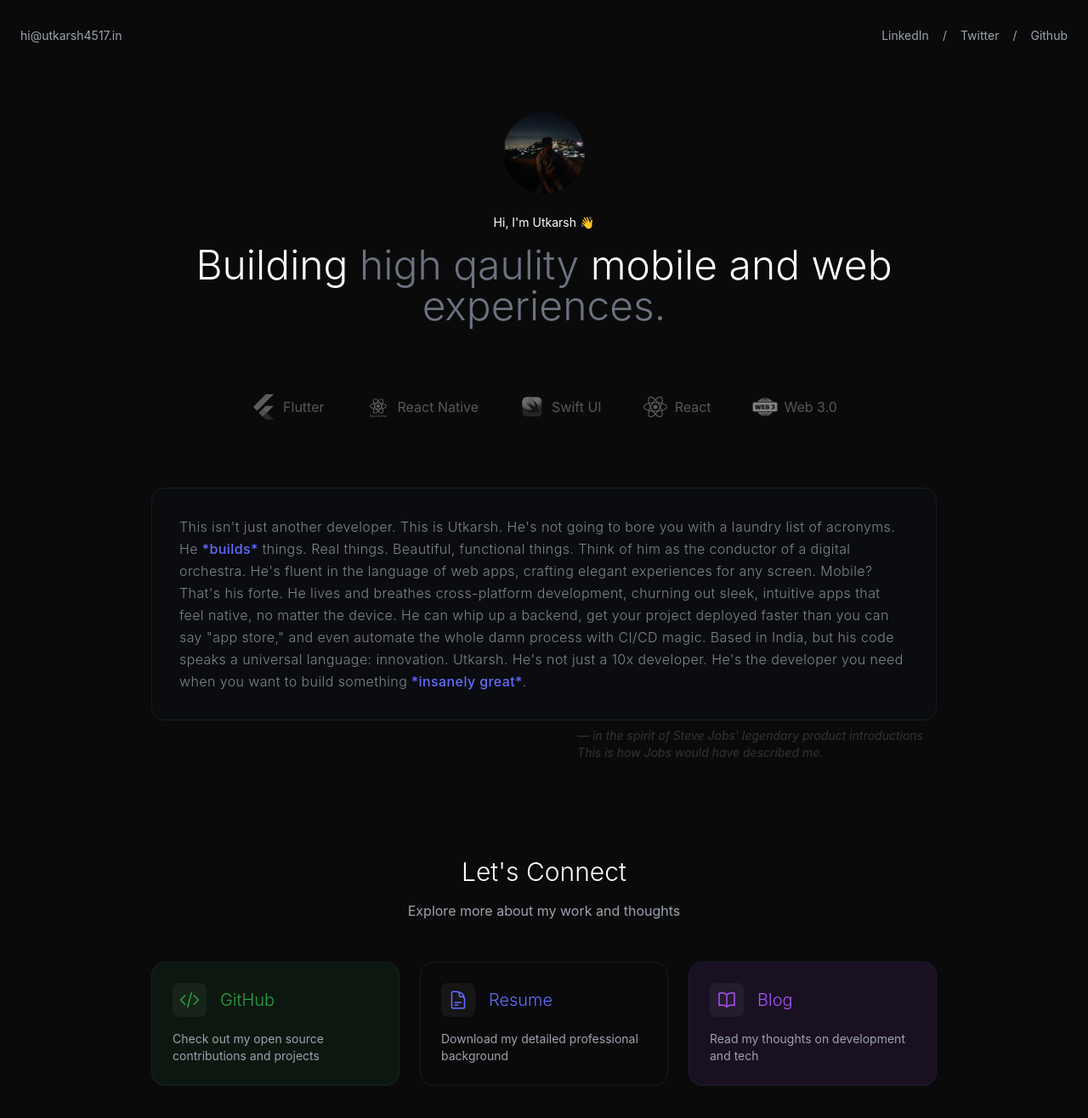
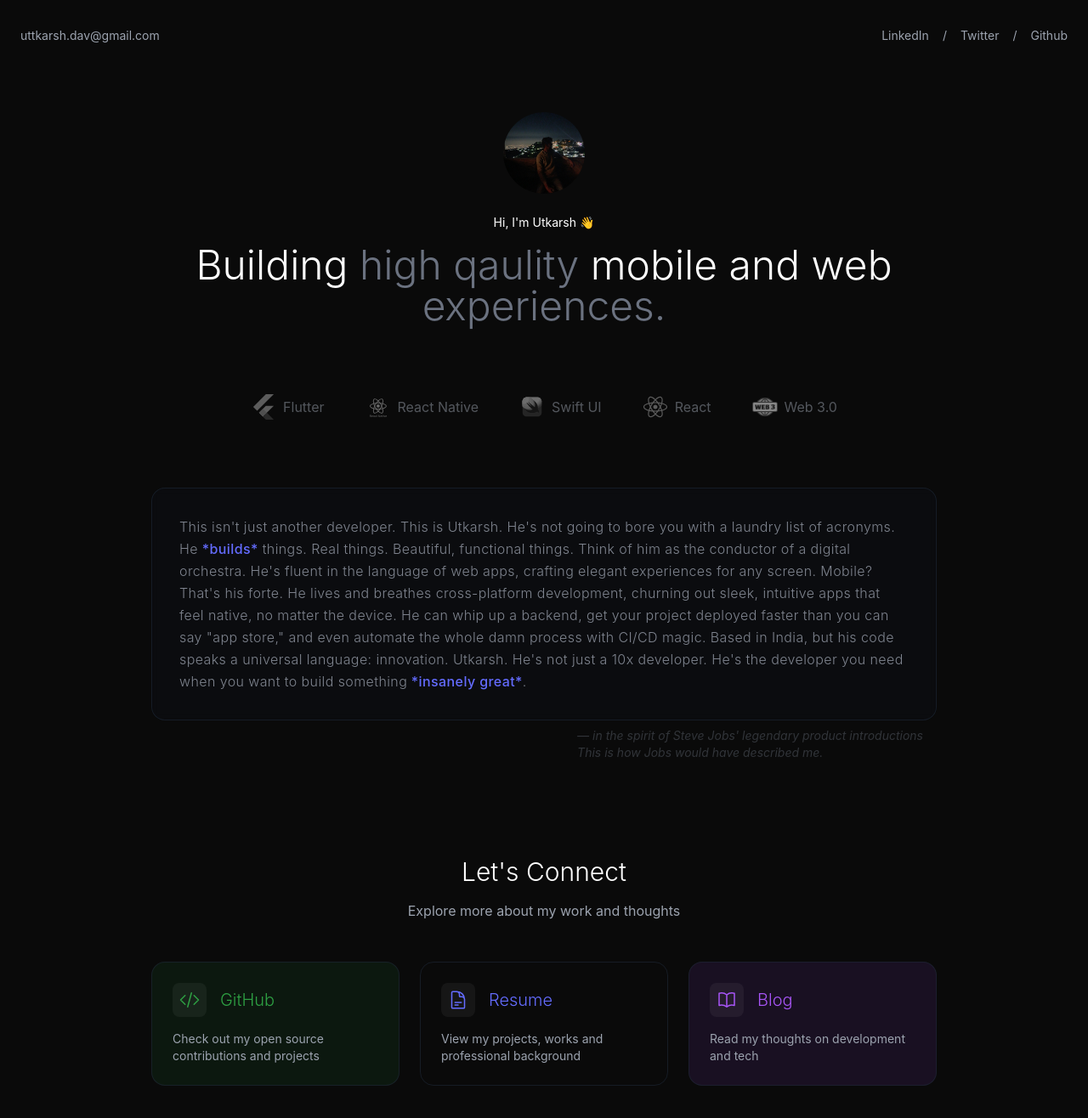
Before and after one commit to Utkarsh4517/portfolio, a Next.js app: page / in a window 1280 px wide. Shown: the top 1316 px of the page at 85% size. Built offline with nearby package versions, Linux system fonts and the light colour scheme.

Commit message:
created connect section

```diff
--- a/src/app/components/Connect.tsx
+++ b/src/app/components/Connect.tsx
@@ -12,7 +12,7 @@ const links = [
   },
   {
     title: "Resume",
-    description: "Download my detailed professional background",
+    description: "View my projects, works and professional background",
     icon: <DocumentTextIcon className="w-6 h-6" />,
     url: "https://drive.google.com/file/d/1VZh5lilKuXXzG4BfIIzEDvdLfnO5RDKx/view?usp=sharing",
     className: "bg-accent/10 text-accent hover:bg-accent/20"
--- a/src/app/components/Hero.tsx
+++ b/src/app/components/Hero.tsx
@@ -7,13 +7,13 @@ export function Hero() {
   return (
     <section className="bg-[#0a0a0a] px-6 pt-8">
       <nav className="flex justify-between items-center mb-20">
-        <span className="text-sm text-gray-400">hi@utkarsh4517.in</span>
+        <span className="text-sm text-gray-400">uttkarsh.dav@gmail.com</span>
         <div className="flex gap-4 text-sm text-gray-400">
-          <a href="#" className="hover:text-white">LinkedIn</a>
+          <a href="https://www.linkedin.com/in/utkarsh-shrivastava-7339041a0/" className="hover:text-white">LinkedIn</a>
           <span>/</span>
-          <a href="#" className="hover:text-white">Twitter</a>
+          <a href="https://twitter.com/utkarsh4517" className="hover:text-white">Twitter</a>
           <span>/</span>
-          <a href="#" className="hover:text-white">Github</a>
+          <a href="https://github.com/Utkarsh4517" className="hover:text-white">Github</a>
         </div>
       </nav>
 
```
